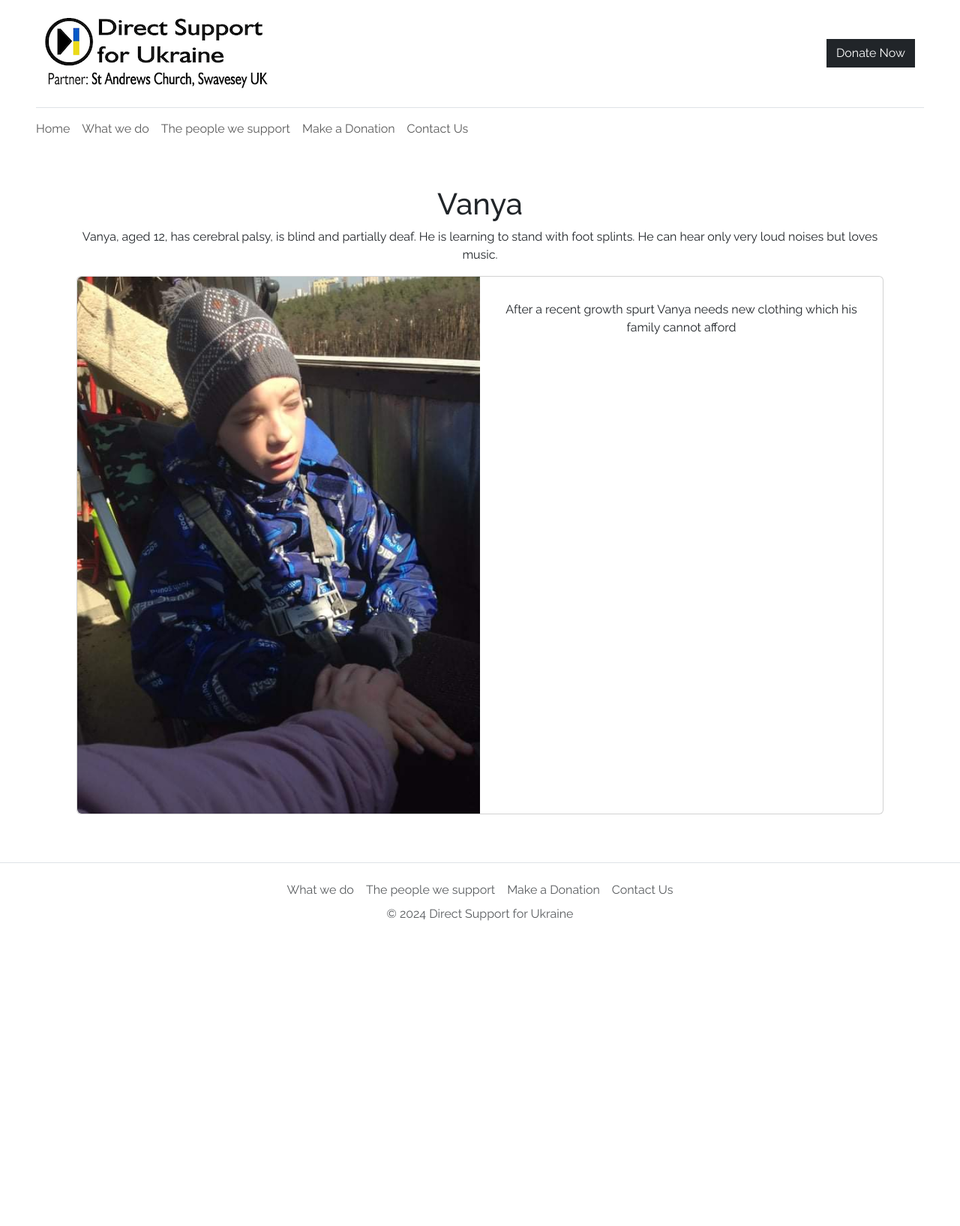
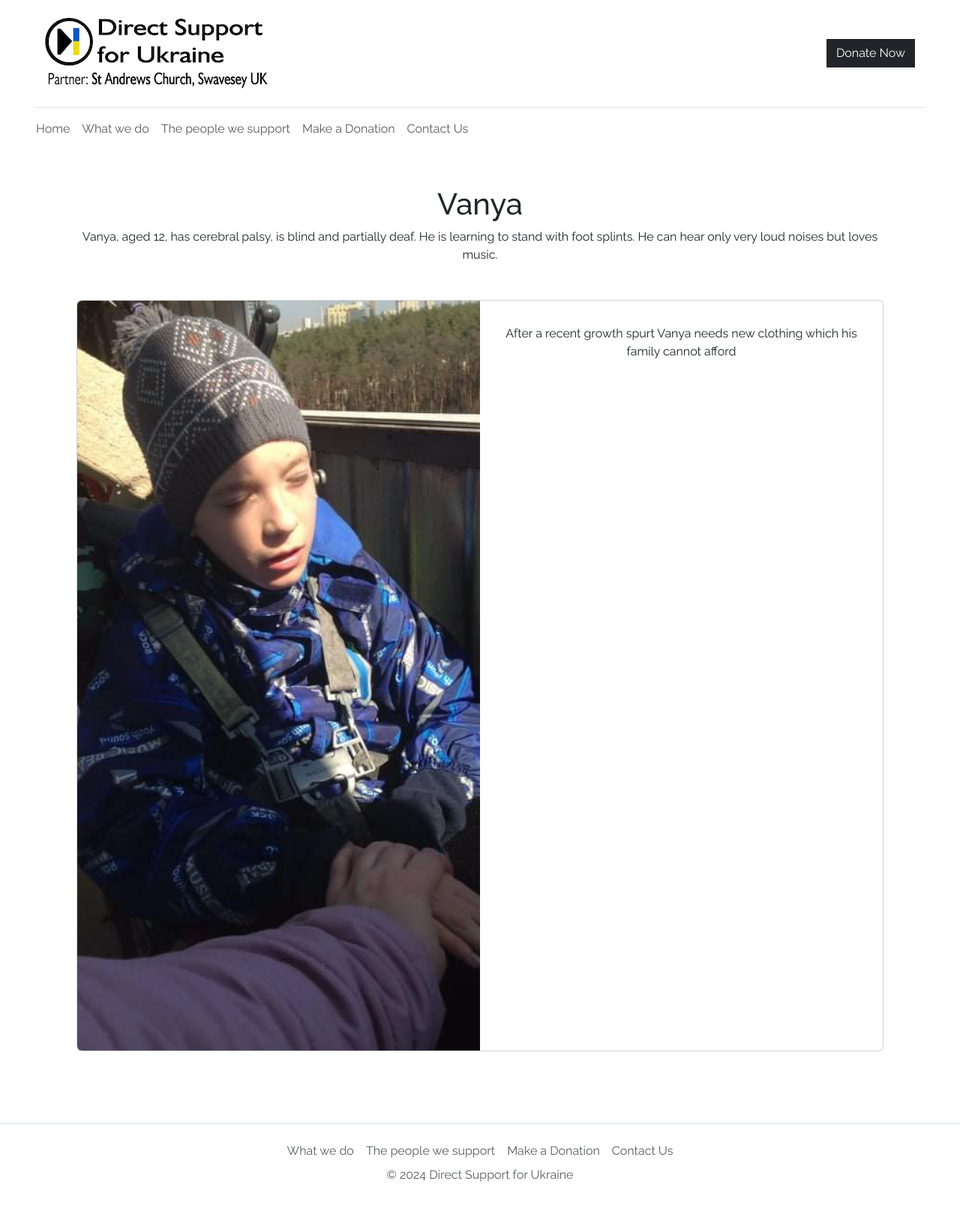
Before and after one commit to allymparker/dsfu, a Jekyll site: the page built from site/families/vanya.markdown, in a window 1280 px wide. Shown: the whole page at 75% size. Built offline with Jekyll 4.4.1, drawn with Linux system fonts in a browser that asks for light colours; before the commit the page ends 1287 px from its top, so only the background shows below that.

Commit message:
Make family images better aligned

```diff
--- a/site/_includes/text-image.html
+++ b/site/_includes/text-image.html
@@ -1,8 +1,11 @@
-<div class="card mb-3 mx-2">
+<div class="card my-5 mx-2">
   <div class="row g-0 {% if include.right %}flex-row-reverse{% endif %}">
     <div class="col-md-6">
-
-      <img src="{{"/assets/img/" | append: include.image | relative_url }}" class="img-fluid {% if include.right %}rounded-end{% else %}rounded-start{% endif %}" alt="{{ include.image-alt }}">
+      <img
+        src="{{"/assets/img/" | append: include.image | relative_url }}"
+        style="height: {{ include.height | default: '440'}}px; object-position: 50% 50%;"
+        class="w-100 object-fit-cover img-fluid {% if include.right %}rounded-end{% else %}rounded-start{% endif %}"
+        alt="{{ include.image-alt }}">
     </div>
     <div class="col-md-6">
       <div class="card-body">
--- a/site/_layouts/default.html
+++ b/site/_layouts/default.html
@@ -7,7 +7,7 @@
 
     {%- include header.html -%}
 
-      <div class="container py-4 ">
+      <div class="container py-4">
         <main aria-label="Content">
           {{ content }}
         </main>
--- a/site/families/vanya.markdown
+++ b/site/families/vanya.markdown
@@ -5,4 +5,4 @@
 ---
 Vanya, aged 12, has cerebral palsy, is blind and partially deaf. He is learning to stand with foot splints. He can hear only very loud noises but loves music.
 
-{% include text-image.html content="After a recent growth spurt Vanya needs new clothing which his family cannot afford" image="vanya-1.jpg" %}
+{% include text-image.html content="After a recent growth spurt Vanya needs new clothing which his family cannot afford" image="vanya-1.jpg" height="1000" %}
--- a/site/families/yura.markdown
+++ b/site/families/yura.markdown
@@ -5,4 +5,4 @@
 ---
 Yura is 14 years old. He has cerebral palsy and lives with his mum on the 3rd floor of an old building without an elevator. During the air raids his mum cannot carry him downstairs to the basement.  Since the war started, Yura spends most of his time in the corridor which has no windows.  This is the safest place to be as it is made of structural load bearing walls. Poltava, where they live, has been bombed many times.
 
-{% include text-image.html content="Yura finds the sounds of the air raid sirens very distressing.  His mother tells him fairy tales to comfort him." image="yura-1.jpg" %}
+{% include text-image.html content="Yura finds the sounds of the air raid sirens very distressing.  His mother tells him fairy tales to comfort him." image="yura-1.jpg" height="1000"%}
```
Also changed, not shown: site/_layouts/home.html (+3 -5 lines).
